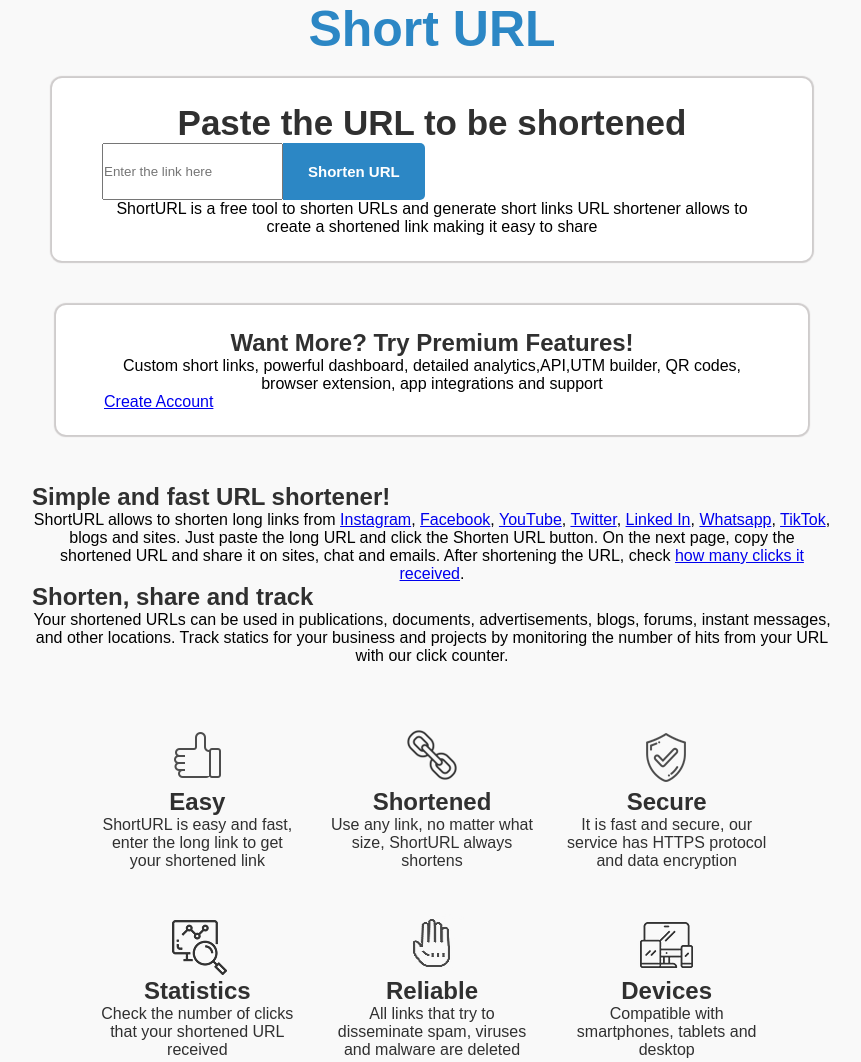
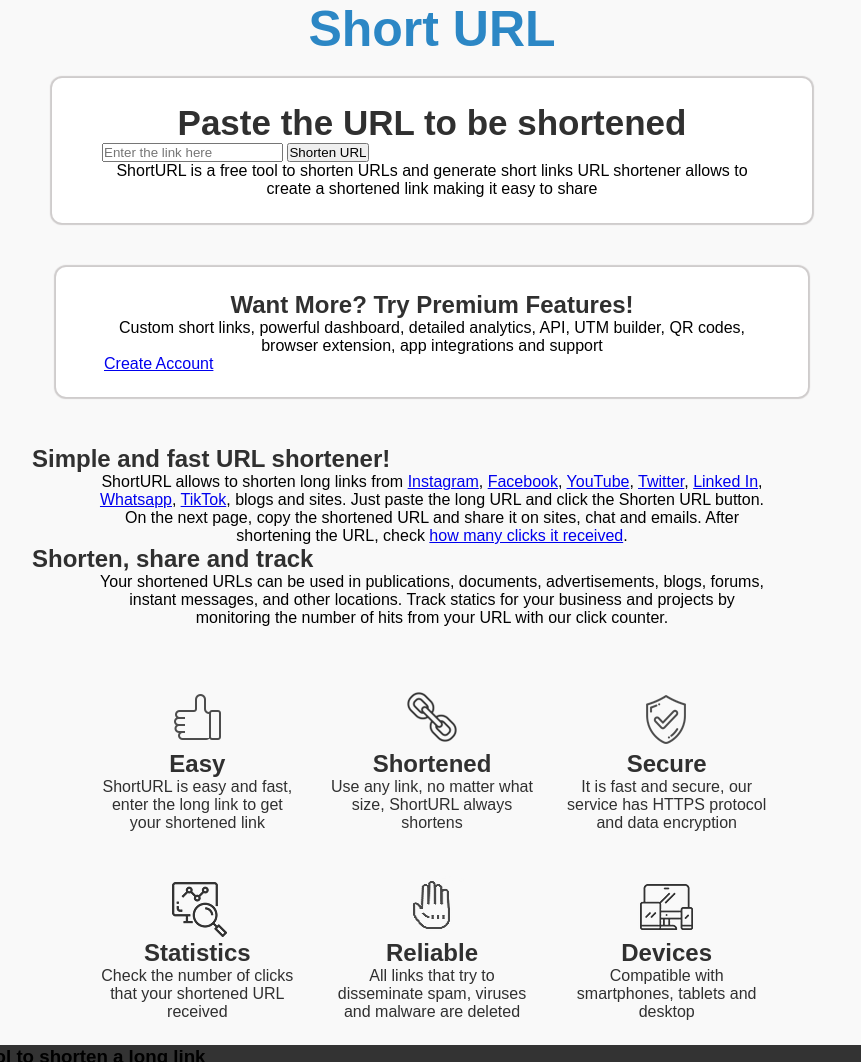
Before and after one commit to sagharghasemzadeh/url-shorter, a website built with Vite: page index.html in a window 1280 px wide. Shown: the top 1062 px of the page, without its empty margins (208-1069 px from the left). Built offline with nearby package versions, Linux system fonts and the light colour scheme.

Commit message:
[ADD] changes

```diff
--- a/index.html
+++ b/index.html
@@ -20,10 +20,10 @@
       <section id="paste">
         <div class="card">
           <h2>Paste the URL to be shortened</h2>
-          <div class="form">
+          <form>
             <input placeholder="Enter the link here" />
             <button>Shorten URL</button>
-          </div>
+          </form>
           <p>
             ShortURL is a free tool to shorten URLs and generate short links URL
             shortener allows to create a shortened link making it easy to share
@@ -34,7 +34,7 @@
         <div class="card">
           <h2>Want More? Try Premium Features!</h2>
           <p>
-            Custom short links, powerful dashboard, detailed analytics,API,UTM
+            Custom short links, powerful dashboard, detailed analytics, API, UTM
             builder, QR codes, browser extension, app integrations and support
           </p>
           <a href="#">Create Account</a>
--- a/src/styles/global.css
+++ b/src/styles/global.css
@@ -12,6 +12,8 @@
 p {
   font-size: 1rem;
   text-align: center;
+  max-width: 75ch;
+  margin-inline: auto;
 }
 .card {
   box-shadow: 0 0 1px 2px #cfcccc;
```
